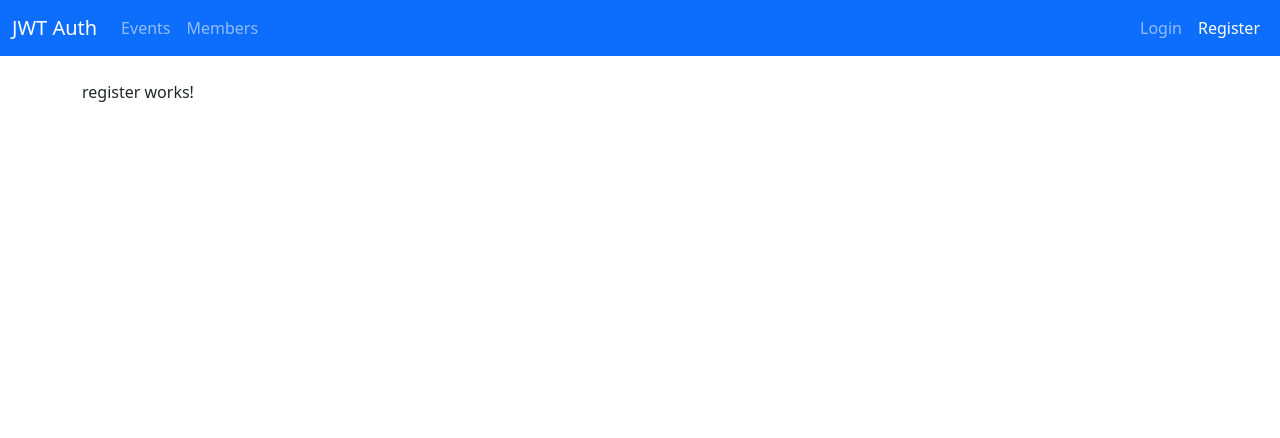
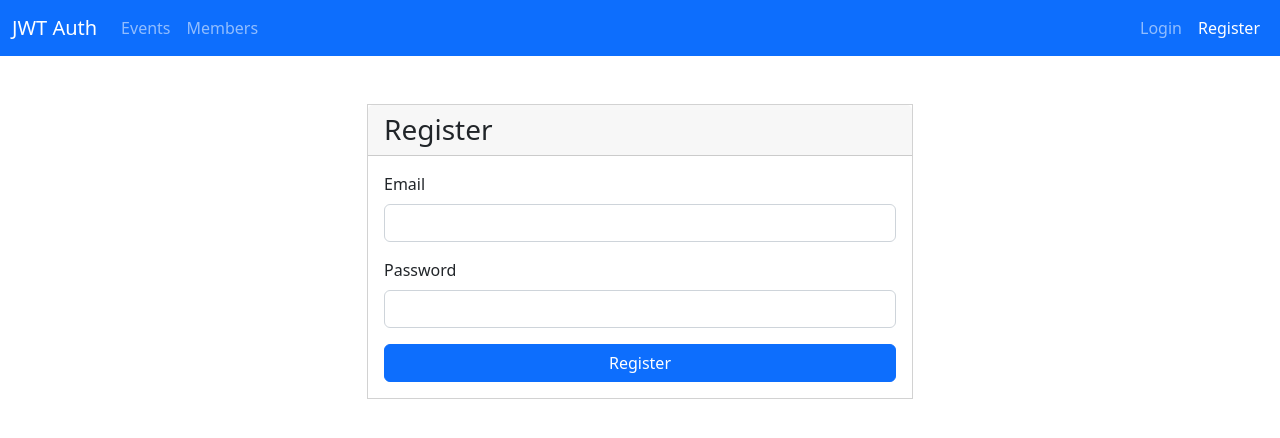
Before and after one commit to vapinedo/Angular-Authentication-JWT, an Angular app: page /register in a window 1280 px wide. Shown: the top 438 px of the page. Built offline with nearby package versions, Linux system fonts and the light colour scheme.

Commit message:
[add] Registration UI

```diff
--- a/src/app/app.component.html
+++ b/src/app/app.component.html
@@ -1,4 +1,4 @@
 <app-navbar></app-navbar>
-<main class="container py-4">
+<main class="container py-5">
   <router-outlet></router-outlet>
 </main>
--- a/src/app/app.module.ts
+++ b/src/app/app.module.ts
@@ -1,7 +1,9 @@
 import { NgModule } from '@angular/core';
 import { BrowserModule } from '@angular/platform-browser';
 
+import { FormsModule } from '@angular/forms';
 import { AppRoutingModule } from './app-routing.module';
+
 import { AppComponent } from './app.component';
 import { RegisterComponent } from './components/register/register.component';
 import { LoginComponent } from './components/login/login.component';
@@ -20,7 +22,8 @@ import { NavbarComponent } from './components/navbar/navbar.component';
   ],
   imports: [
     BrowserModule,
-    AppRoutingModule
+    AppRoutingModule,
+    FormsModule,
   ],
   providers: [],
   bootstrap: [AppComponent]
--- a/src/app/components/register/register.component.html
+++ b/src/app/components/register/register.component.html
@@ -1 +1,27 @@
-<p>register works!</p>
+<div class="row">
+    <div class="col-md-6 mx-auto">
+        <div class="card rounded-0">
+            <div class="card-header">
+                <h3 class="mb-0">Register</h3>
+            </div>
+
+            <div class="card-body">
+                <form class="form">
+                    <div class="mb-3">
+                        <label class="form-label">Email</label>
+                        <input [(ngModel)]="formData.email" name="email" class="form-control" type="text" required>
+                    </div>
+
+                    <div class="mb-3">
+                        <label class="form-label">Password</label>
+                        <input [(ngModel)]="formData.password" name="password" class="form-control" type="password" required>
+                    </div>
+
+                    <div class="d-grid">
+                        <button (click)="onRegister()" type="button" class="btn btn-primary">Register</button>
+                    </div>
+                </form>
+            </div>
+        </div>
+    </div>
+</div>
--- a/src/app/components/register/register.component.ts
+++ b/src/app/components/register/register.component.ts
@@ -7,9 +7,18 @@ import { Component, OnInit } from '@angular/core';
 })
 export class RegisterComponent implements OnInit {
 
+  formData = {
+    email: "",
+    password: ""
+  };
+
   constructor() { }
 
   ngOnInit(): void {
   }
 
+  onRegister() {
+    console.log(this.formData);
+  }
+
 }
```
